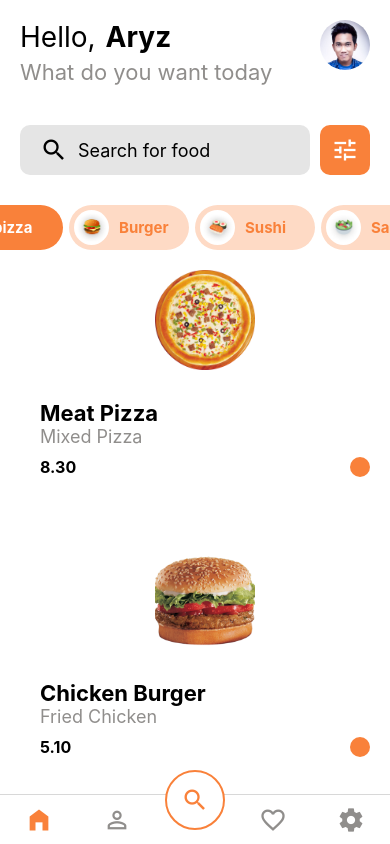
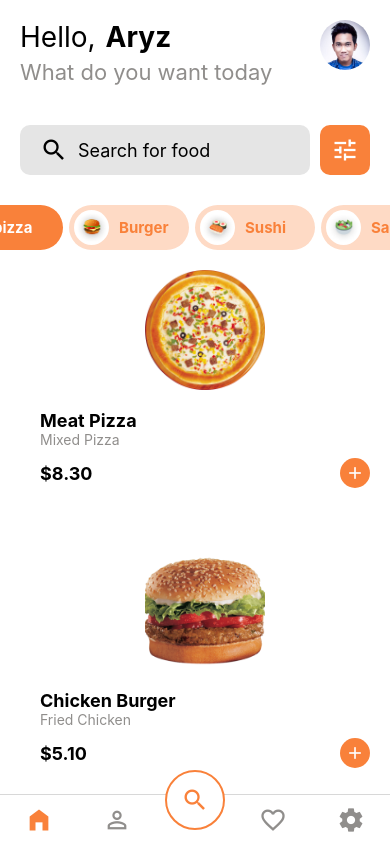
Before and after one commit to long-ngo/FoodApp, a React Native app: screen /BottomNavigator in a window 390 px wide. Built offline with nearby package versions, Linux system fonts and the light colour scheme.

Commit message:
complete food card

```diff
--- a/views/components/Card.js
+++ b/views/components/Card.js
@@ -1,10 +1,21 @@
-import { View, Text, Image, Dimensions } from 'react-native';
+import {
+  View,
+  Text,
+  Image,
+  Dimensions,
+  TouchableHighlight
+} from 'react-native';
 import COLORS from '../consts/colors';
-
+import Icon from 'react-native-vector-icons/MaterialIcons';
 const { width } = Dimensions.get('screen');
 
-function FoodCard({ title, source, desc, price }) {
+function FoodCard({ title, source, desc, price, onPress = () => {} }) {
   return (
+    <TouchableHighlight
+      activeOpacity={0.9}
+      underlayColor={COLORS.white}
+      onPress={onPress}
+    >
       <View
         style={{
           height: 220,
@@ -12,22 +23,21 @@ function FoodCard({ title, source, desc, price }) {
           backgroundColor: COLORS.white,
           borderRadius: 15,
           elevation: 13,
-        marginLeft: 20,
-        marginVertical: 30,
           paddingHorizontal: 20
         }}
       >
         <View
           style={{
             top: -30,
-          alignItems: 'center'
+            alignItems: 'center',
+            height: 110
           }}
         >
-        <Image source={source} style={{ width: 100, height: 100 }} />
+          <Image source={source} style={{ width: 120, height: 120 }} />
         </View>
         <View>
-        <Text style={{ fontSize: 22, fontWeight: 'bold' }}>{title}</Text>
-        <Text style={{ fontSize: 18, color: COLORS.grey }}>{desc}</Text>
+          <Text style={{ fontSize: 18, fontWeight: 'bold' }}>{title}</Text>
+          <Text style={{ fontSize: 14, color: COLORS.grey }}>{desc}</Text>
         </View>
         <View
           style={{
@@ -37,17 +47,22 @@ function FoodCard({ title, source, desc, price }) {
             alignItems: 'center'
           }}
         >
-        <Text style={{ fontSize: 16, fontWeight: 'bold' }}>{price}</Text>
+          <Text style={{ fontSize: 18, fontWeight: 'bold' }}>${price}</Text>
           <View
             style={{
-            width: 20,
-            height: 20,
+              width: 30,
+              height: 30,
               backgroundColor: COLORS.primary,
-            borderRadius: 10
+              borderRadius: 15,
+              justifyContent: 'center',
+              alignItems: 'center'
             }}
-        ></View>
+          >
+            <Icon name="add" size={20} color={COLORS.white} />
           </View>
         </View>
+      </View>
+    </TouchableHighlight>
   );
 }
 
--- a/views/screens/HomeScreen.js
+++ b/views/screens/HomeScreen.js
@@ -16,6 +16,7 @@ import { FoodCard } from '../components/Card';
 
 import categories from '../consts/categories';
 import { useState } from 'react';
+import foods from '../consts/foods';
 
 function HomeScreen({ navigation, route }) {
   const [categoryIndex, setCategoryIndex] = useState(0);
@@ -109,43 +110,16 @@ function HomeScreen({ navigation, route }) {
         <FlatList
           showsVerticalScrollIndicator={false}
           numColumns={2}
-          data={[
-            {
-              id: '1',
-              name: 'Meat Pizza',
-              ingredients: 'Mixed Pizza',
-              price: '8.30',
-              image: require('../../assets/meatPizza.png')
-            },
-            {
-              id: '2',
-              name: 'Cheese Pizza',
-              ingredients: 'Cheese Pizza',
-              price: '7.10',
-              image: require('../../assets/cheesePizza.png')
-            },
-            {
-              id: '3',
-              name: 'Chicken Burger',
-              ingredients: 'Fried Chicken',
-              price: '5.10',
-              image: require('../../assets/chickenBurger.png')
-            },
-            {
-              id: '4',
-              name: 'Sushi Makizushi',
-              ingredients: 'Salmon Meat',
-              price: '9.55',
-              image: require('../../assets/sushiMakizushi.png')
-            }
-          ]}
+          data={foods}
           renderItem={({ item }) => (
+            <View style={{ marginLeft: 20, marginVertical: 30 }}>
               <FoodCard
                 title={item.name}
                 source={item.image}
                 desc={item.ingredients}
                 price={item.price}
               />
+            </View>
           )}
         />
       </View>
```
Lines whose indentation alone changed are shown as unchanged.
